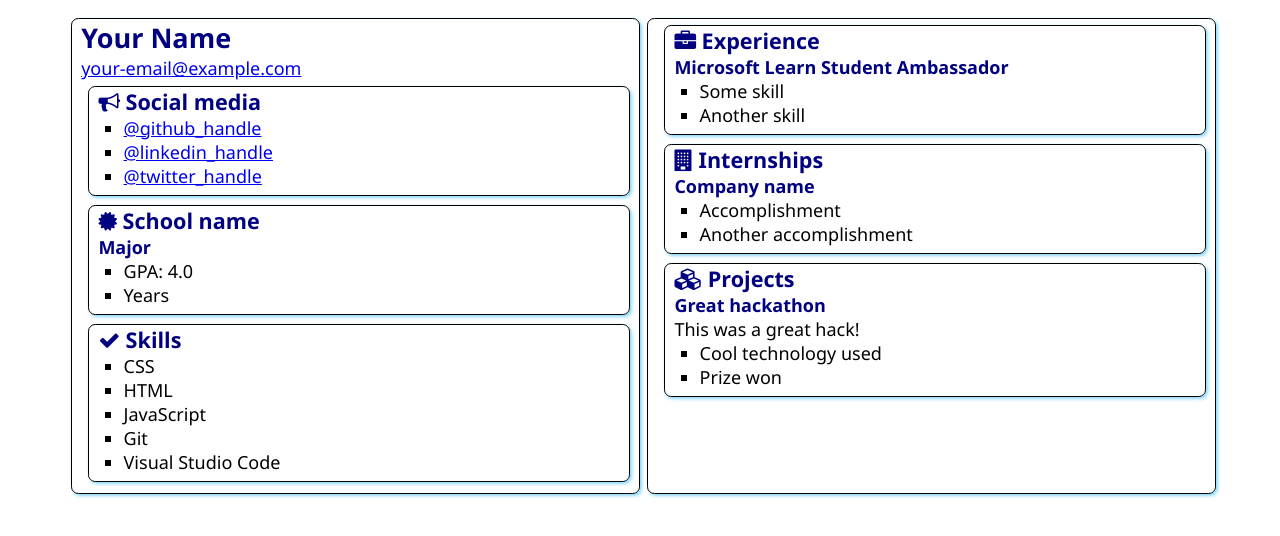
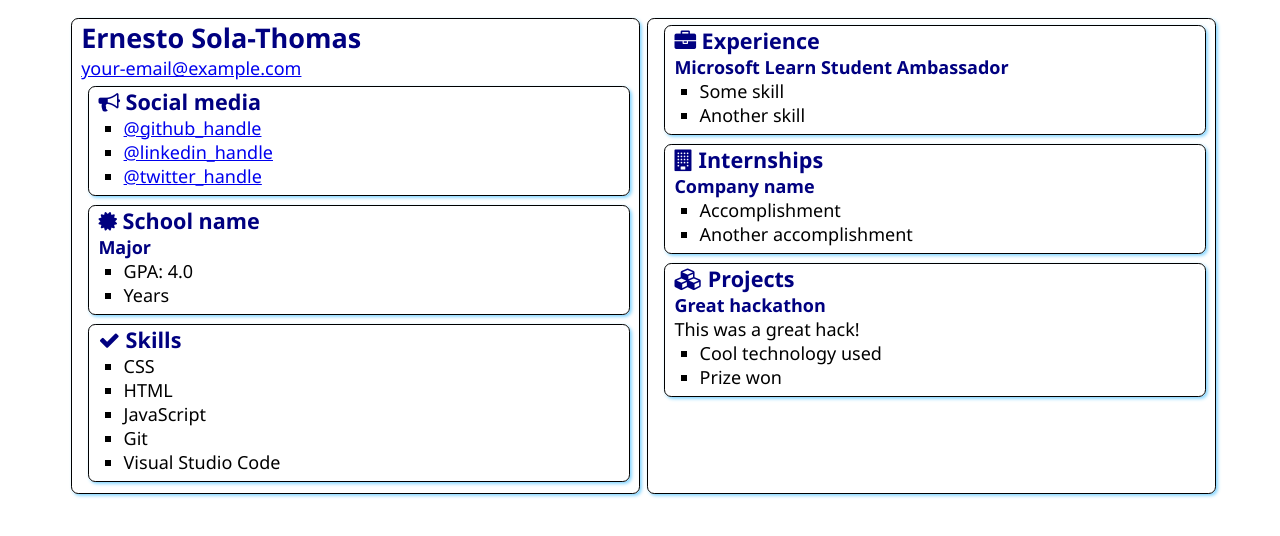
Before and after one commit to esola-thomas/SATechnicalOnboarding, a plain HTML site: page src/index.html in a window 1280 px wide. Drawn offline with Linux system fonts and the light colour scheme.

Commit message:
Added my name

```diff
--- a/src/index.html
+++ b/src/index.html
@@ -12,7 +12,7 @@
 <body>
     <main>
         <article class="box">
-            <h1>Your Name</h1>
+            <h1>Ernesto Sola-Thomas</h1>
             <div><a href="mailto:your.email@example.com">your-email@example.com</a></div>
 
             <section class="box">
```
